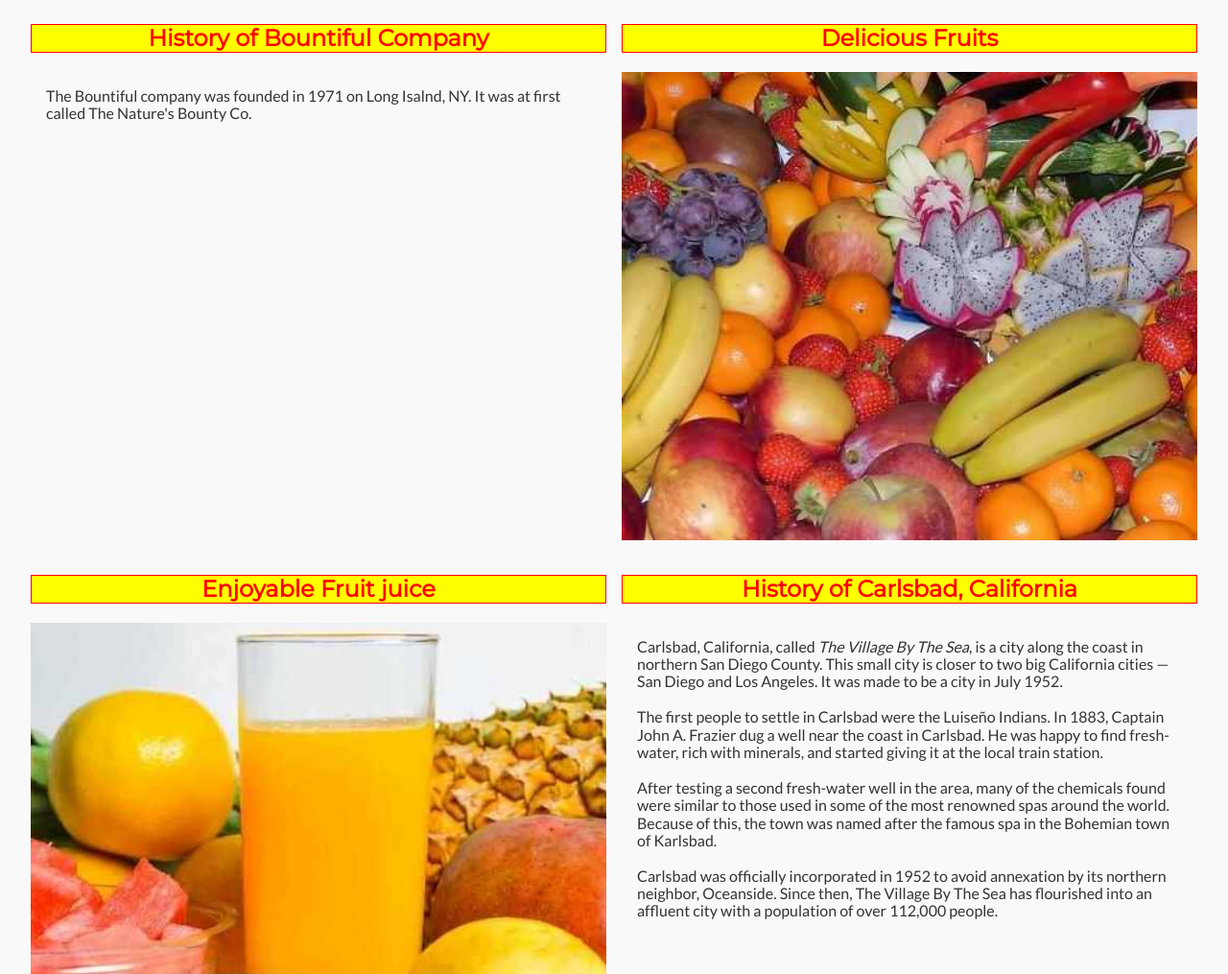
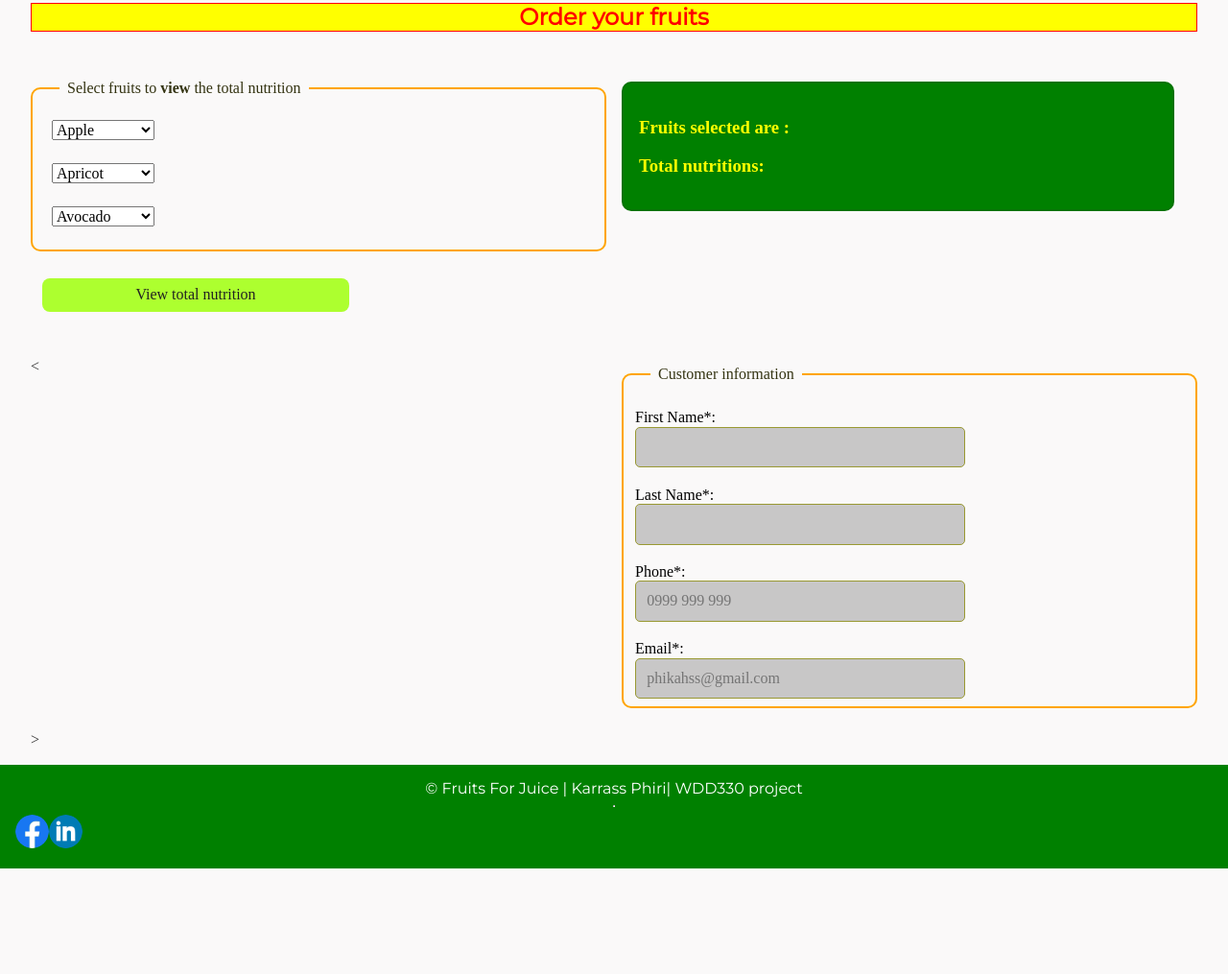
Before and after one commit to karrassphiri/fruits-juice, a plain HTML site: page aboutus.html in a window 1280 px wide. Shown: the part 880-1895 px from the top of the page at 96% size. After the commit the page ends 1786 px from the top, so only its background shows below. Drawn offline with Linux system fonts and the light colour scheme.

Commit message:
customer page

```diff
--- a/aboutus.html
+++ b/aboutus.html
@@ -5,12 +5,12 @@
   <meta charset="UTF-8">
   <meta http-equiv="X-UA-Compatible" content="IE=edge">
   <meta name="viewport" content="width=device-width, initial-scale=1.0">
-  <title>Bountiful Foods</title>
+  <title>Fruits For Juice</title>
   <link rel="stylesheet" href="css/normalize.css">
   <link rel="stylesheet" href="css/small.css">
   <link rel="stylesheet" href="css/medium.css">
   <link rel="stylesheet" href="css/large.css">
-  <meta name="description" content="This is the About Us page of Bountiful Foods project, MT ">
+  <meta name="description" content="This is the Customers' page of Fruits for Juice, MT ">
   <link rel="preconnect" href="https://fonts.googleapis.com">
   <link rel="preconnect" href="https://fonts.gstatic.com" crossorigin>
   <link href="https://fonts.googleapis.com/css2?family=Lato&family=Montserrat&display=swap" rel="stylesheet">
@@ -22,96 +22,213 @@
       <img src="images/logo.jpg" alt="bountifullogo">
     </div>
     <div class="heading">
-      <h1>Bountiful Foods</h1>
+      <h1>Fruits For Juice</h1>
     </div>
     <button id="hamBtn" class="navBtn"><span>&#9776;</span><span>x</span></button>
   </header>
   <nav>
     <ul id="primaryNav">
       <li><a href="index.html">Home</a></li>
-      <li><a href="fresh.html">Fresh</a></li>
+      <li><a href="supplier.html">Suppliers</a></li>
     </ul>
   </nav>
   <div class="welcome">
-    <h1>Welcome to the About Us page</h1>
+    <h1>Welcome to customers page</h1>
   </div>
   <main>
-    <div class="bannerUs">
+    <div class="banner">
       <picture class="bannerimg">
         <source srcset="images/large.jpg" media="(min-width:960px)">
         <source srcset="images/medium.jpg" media="(min-width:564px) and (max-width:958px)">
         <img src="images/small.jpg" alt="Welcome image" loading="lazy">
       </picture>
-    </div>
-    <div class="history">
-      <h2>History of Bountiful Company</h2>
-      <p> The Bountiful company was founded in 1971 on Long Isalnd, NY. It was at first called The Nature's Bounty Co.
-
-      </p>
-    </div>
-    <div class="history2">
-      <h2>History of Carlsbad, California</h2>
-      <p>
-        Carlsbad, California, called <em>The Village By The Sea</em>, is a city along the coast in northern San Diego County.
-        This small city is closer to two big California cities — San Diego and Los Angeles.
-        It was made to be a city in July 1952. <br> <br>
-        The first people to settle in Carlsbad were the Luiseño Indians.
-        In 1883, Captain John A. Frazier dug a well near the coast in Carlsbad. He was happy to
-        find fresh-water, rich with minerals, and started giving it at the local train station.<br> <br>
-        After testing a second fresh-water well in the area, many of the chemicals found were similar to those used in
-        some of the most renowned spas around the world. Because of this, the town was named after the famous spa in the Bohemian town of
-        Karlsbad.
-        <br> <br>Carlsbad was officially incorporated in 1952 to avoid annexation by its northern neighbor, Oceanside. Since then,
-        The Village By The Sea has flourished into an affluent city with a population of over 112,000 people.
-      </p>
-    </div>
-    <div class="contactinfo">
-      <h2>Contact Us</h2>
-      <h3>Phone: (916) 595-5600</h3>
-      <p></p>
-      <h3>Email: bountifulfood@bountiful.org</h3>
-      <p></p>
-      <h3>Address: 2600 River Plaza Dr.
-        Sacramento, CA 95833</h3>
-      <p></p>
+      <h2 class="formtitle">Order your fruits</h2>
     </div>
 
-    <div class="locateus">
-      <h2>Locate Us</h2>
-      <div class="contactmap">
-        <iframe
-          src="https://www.google.com/maps/embed?pb=!1m18!1m12!1m3!1d213858.4338959745!2d-117.55843216296938!3d33.12122705657873!2m3!1f0!2f0!3f0!3m2!1i1024!2i768!4f13.1!3m3!1m2!1s0x80dc73453f3bee59%3A0xa4cb5592fcf65d2f!2sCarlsbad%2C%20CA%2C%20USA!5e0!3m2!1sen!2smw!4v1670331473708!5m2!1sen!2smw"
-          width="600" height="450" style="border:0;" allowfullscreen="" loading="lazy"
-          referrerpolicy="no-referrer-when-downgrade"></iframe>
+    <form name="form">
+
+      <fieldset class="fruitslist">
+        <legend>Select fruits to <strong>view</strong> the total nutrition</legend>
+
+        <div class="input-group">
+          <select name="Three specials" id="first-special">
+            <option value="Apple">Apple</option>
+            <option value="Apricot">Apricot</option>
+            <option value="Avocado">Avocado</option>
+            <option value="Banana">Banana</option>
+            <option value="Blackberry">Blackberry</option>
+            <option value="Blueberry">Blueberry</option>
+            <option value="Cherry">Cherry</option>
+            <option value="Dragonfruit">Dragonfruit</option>
+            <option value="Durio">Durio</option>
+            <option value="Feijoa">Feijoa</option>
+            <option value="Fig">Fig</option>
+            <option value="Gooseberry">Gooseberry</option>
+            <option value="Grape">Grape</option>
+            <option value="Grapes">Garpes</option>
+            <option value="Greenapples">GreenApples</option>
+            <option value="Guava">Guava</option>
+            <option value="Kiwi">Kiwi</option>
+            <option value="Kiwifruit">KiwiFruit</option>
+            <option value="Lemon">Lemon</option>
+            <option value="Lime">Lime</option>
+            <option value="Lingonberry">Lingonberry</option>
+            <option value="Lychee">Lychee</option>
+            <option value="Mango">Mango</option>
+            <option value="Melon">Melon</option>
+            <option value="Morus">Morus</option>
+            <option value="Orange">Orange</option>
+            <option value="Papaye">Papaye</option>
+            <option value="Passionfruit">PassionFruit</option>
+            <option value="Pear">Pear</option>
+            <option value="Persiommon">Persiommon</option>
+            <option value="Pineapple">Pineapple</option>
+            <option value="Pitannaya">Pitannaya</option>
+            <option value="Plum">Plum</option>
+            <option value="Punica">Punica</option>
+            <option value="Raspberry">Raspberry</option>
+            <option value="Strawberry">Strawberry</option>
+            <option value="Tangerine">Tangerine</option>
+            <option value="Tomato">Tomato</option>
+            <option value="Watermelon">Watermelon</option>
+          </select>
+        </div>
+
+        <div class="input-group">
+          <select name="Three specials" id="second-special">
+            <option value="Apricot">Apricot</option>
+            <option value="Apple">Apple</option>
+            <option value="Avocado">Avocado</option>
+            <option value="Banana">Banana</option>
+            <option value="Blackberry">Blackberry</option>
+            <option value="Blueberry">Blueberry</option>
+            <option value="Cherry">Cherry</option>
+            <option value="Dragonfruit">Dragonfruit</option>
+            <option value="Durio">Durio</option>
+            <option value="Feijoa">Feijoa</option>
+            <option value="Fig">Fig</option>
+            <option value="Gooseberry">Gooseberry</option>
+            <option value="Grape">Grape</option>
+            <option value="Grapes">Garpes</option>
+            <option value="Greenapples">GreenApples</option>
+            <option value="Guava">Guava</option>
+            <option value="Kiwi">Kiwi</option>
+            <option value="Kiwifruit">KiwiFruit</option>
+            <option value="Lemon">Lemon</option>
+            <option value="Lime">Lime</option>
+            <option value="Lingonberry">Lingonberry</option>
+            <option value="Lychee">Lychee</option>
+            <option value="Mango">Mango</option>
+            <option value="Melon">Melon</option>
+            <option value="Morus">Morus</option>
+            <option value="Orange">Orange</option>
+            <option value="Papaye">Papaye</option>
+            <option value="Passionfruit">PassionFruit</option>
+            <option value="Pear">Pear</option>
+            <option value="Persiommon">Persiommon</option>
+            <option value="Pineapple">Pineapple</option>
+            <option value="Pitannaya">Pitannaya</option>
+            <option value="Plum">Plum</option>
+            <option value="Punica">Punica</option>
+            <option value="Raspberry">Raspberry</option>
+            <option value="Strawberry">Strawberry</option>
+            <option value="Tangerine">Tangerine</option>
+            <option value="Tomato">Tomato</option>
+            <option value="Watermelon">Watermelon</option>
+
+          </select>
+        </div>
+        <div class="input-group">
+          <select name="Three specials" id="third-special">
+            <option value="Avocado">Avocado</option>
+            <option value="Apple">Apple</option>
+            <option value="Apricot">Apricot</option>
+            <option value="Banana">Banana</option>
+            <option value="Blackberry">Blackberry</option>
+            <option value="Blueberry">Blueberry</option>
+            <option value="Cherry">Cherry</option>
+            <option value="Dragonfruit">Dragonfruit</option>
+            <option value="Durio">Durio</option>
+            <option value="Feijoa">Feijoa</option>
+            <option value="Fig">Fig</option>
+            <option value="Gooseberry">Gooseberry</option>
+            <option value="Grape">Grape</option>
+            <option value="Grapes">Garpes</option>
+            <option value="Greenapples">GreenApples</option>
+            <option value="Guava">Guava</option>
+            <option value="Kiwi">Kiwi</option>
+            <option value="Kiwifruit">KiwiFruit</option>
+            <option value="Lemon">Lemon</option>
+            <option value="Lime">Lime</option>
+            <option value="Lingonberry">Lingonberry</option>
+            <option value="Lychee">Lychee</option>
+            <option value="Mango">Mango</option>
+            <option value="Melon">Melon</option>
+            <option value="Morus">Morus</option>
+            <option value="Orange">Orange</option>
+            <option value="Papaye">Papaye</option>
+            <option value="Passionfruit">PassionFruit</option>
+            <option value="Pear">Pear</option>
+            <option value="Persiommon">Persiommon</option>
+            <option value="Pineapple">Pineapple</option>
+            <option value="Pitannaya">Pitannaya</option>
+            <option value="Plum">Plum</option>
+            <option value="Punica">Punica</option>
+            <option value="Raspberry">Raspberry</option>
+            <option value="Strawberry">Strawberry</option>
+            <option value="Tangerine">Tangerine</option>
+            <option value="Tomato">Tomato</option>
+            <option value="Watermelon">Watermelon</option>
+          </select>
+        </div>
+
+      </fieldset>
+
+      <div><input id="submitButton" type="submit" value="View total nutrition" class="submitBtn"> </div>
+    </form>
+
+    <div id="modal-container" class="formresults">
+      <div id="modal-content">
+
+        <h3>Fruits selected are :</h3>
+        <div id="nutrition"></div>
+        <p id="First"></p>
+        <p id="Second"></p>
+        <p id="Third"></p>
+
+        <h3>Total nutritions:</h3>
+        <div id="summary"></div>
+
       </div>
     </div>
-    <div class="juice">
-      <h2>Enjoyable Fruit juice</h2>
-      <img src="images/fruitjuice.jpg" alt="picture of juice" loading="lazy">
-    </div>
-    <div class="fruit">
-      <h2>Delicious Fruits</h2>
-      <img src="images/fruits.jpg" alt="picture of a fruit" loading="lazy">
-    </div>
-    <div class="fruit2">
-      <h2>Scrumptious Fruits</h2>
-      <img src="images/fruit.jpg" alt="picture of a fruit" loading="lazy">
-    </div>
+
+    <<form method="get" action="thankyou.html">
+      <fieldset>
+        <legend> Customer information </legend>
+        <label class="top"> First Name*: <input type="text" name="fname" required></label>
+        <label class="top"> Last Name*: <input type="text" name="lname" required></label>
+        <label class="top"> Phone*: <input type="tel" name="phone" placeholder="0999 999 999" required></label>
+        <label class="top"> Email*: <input type="email" name="email" placeholder="phikahss@gmail.com"></label>
+      </fieldset>
+    </form> >
+
   </main>
   <footer>
     <div class="copyright">
-      &copy; |Karrass Phiri| Malawi|Bountiful Foods project|Last modified: <span id="date"></span>
+      &copy; Fruits For Juice | Karrass Phiri| WDD330 project
     </div>
     <hr>
     <div class="social">
       <a href="https://facebook.com"><img src="images/facebook.png" alt="Facebook image"></a>
-      <a href="https://twitter.com"><img src="images/twitter.png" alt="Twitter image"></a>
       <a href="https://linkedIn.com"><img src="images/linkedin.png" alt="linkedIn image"></a>
+
     </div>
 
   </footer>
   <script src="js/scripts.js"></script>
   <script src="js/form.js"></script>
+  <script src="js/form2.js"></script>
+
 </body>
 
 </html>
--- a/css/large.css
+++ b/css/large.css
@@ -64,48 +64,4 @@
   /********** CSS for About Us page **********/
 
 
-    .bannerUs {
-      grid-column: 1/3;
-      grid-row: 1;
-    }
-    .history {
-      grid-column: 1/2;
-      grid-row: 2;
-    }
-    .fruit {
-      grid-column: 2/3;
-      grid-row: 2;
-    }
-    .juice {
-      grid-column: 1/2;
-      grid-row: 3;
-    }
-    .history2 {
-      grid-column: 2/3;
-      grid-row: 3;
-    }
-    .locateus{
-      grid-column: 1/2;
-      grid-row: 4;
-    }
-    .contactinfo {
-      grid-column: 1/2;
-      grid-row: 4;
-    }
-    .fruit2 {
-      grid-column: 2/3;
-      grid-row: 4;
-    }
-
-    .juice, .fruit, .fruit2 {
-      display: grid;
-    }
-    .contactinfo {
-      grid-column: 1/3;
-      grid-row: 5;
-    }
-    .contactmap{
-      height: 87%;
-    }
-
   }
```
Also changed, not shown: index.html (+2 -2 lines), js/form2.js (added, +45 -0 lines).
